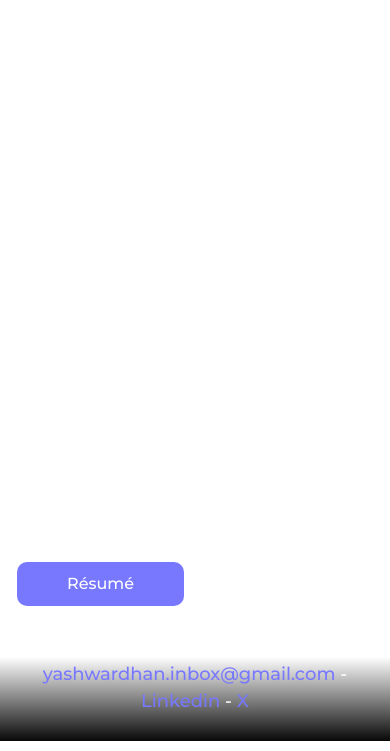
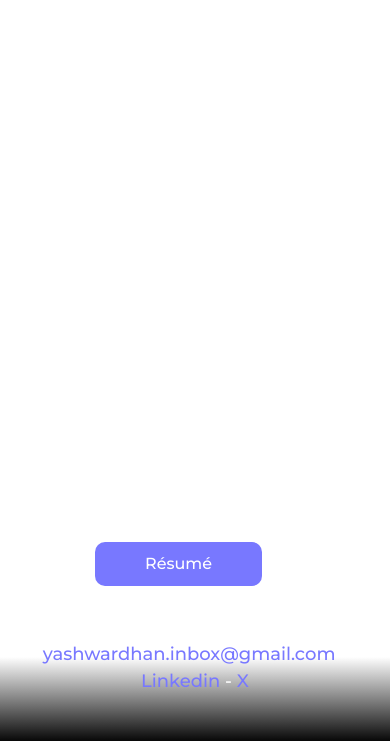
Before and after one commit to yashwardhanx10/yashwardhanx.me, a website: page index.html in a window 390 px wide. Shown: the part 103-854 px from the top of the page. Drawn offline with nearby package versions, Linux system fonts and the light colour scheme.

Commit message:
Update styles.css

```diff
--- a/css/styles.css
+++ b/css/styles.css
@@ -4,7 +4,11 @@ body {
     scroll-snap-type: y mandatory;
     overflow-y: scroll;
     overflow-x: hidden;
+
     background: rgba(8, 8, 8, 1.0);
+    /* background-image: radial-gradient(rgba(253, 250, 250, 0.1) 1px, transparent 0);
+    background-size: 20px 20px;
+    background-position: -19px -19px; */
     display: flex;
     flex-direction: column;
     align-items: center;
@@ -125,7 +129,6 @@ header {
     flex-direction: column;
     align-items: center;
     justify-content: center;
-    padding: 20px; /* Reduce padding */
   }
 
   .overlay a {
@@ -140,7 +143,6 @@ header {
     color: rgba(255, 255, 255, 1);
     box-shadow: 0 5px 15px rgba(145, 92, 182, .4)
   }
-
   .overlay .close {
     position: absolute;
     top: 20px;
@@ -169,10 +171,6 @@ header {
     .menu {
       display: initial;
     }
-    .about {
-        width: 90vw; /* Increase the width to 90% of the viewport width */
-        padding: 20px; /* Adjust padding as needed */
-    }
   }
 
   html {
@@ -183,12 +181,14 @@ html {
     overflow: auto;
     scroll-snap-align: start;
     position: absolute;
-    width: 50vw; /* Default width for larger screens */
+    width: 50vw;
     top: 110vh;
     left: 50%;
     transform: translate(-50%, 0%);
+
     color: white;
     background-color: rgba(0, 0, 0, 0.0);
+
     display: flex;
     flex-direction: column;
     justify-content: center;
@@ -206,8 +206,10 @@ html {
     top: 160vh;
     left: 50%;
     transform: translate(-50%, 0%);
+
     color: white;
     background-color: rgba(0, 0, 0, 0.0);
+
     display: flex;
     flex-direction: column;
     justify-content: center;
@@ -280,12 +282,14 @@ html {
     text-align: center;
     text-decoration: none;
     width: 167px;
+    transform: translate(20vw, 0%);
     display: inline-block;
     font-size: 16px;
     margin: 4px 2px;
     cursor: pointer;
     border-radius: 10px;
     font-family: "Montserrat", sans-serif;
+
   }
 
   .container {
```
Lines whose indentation alone changed are shown as unchanged.
